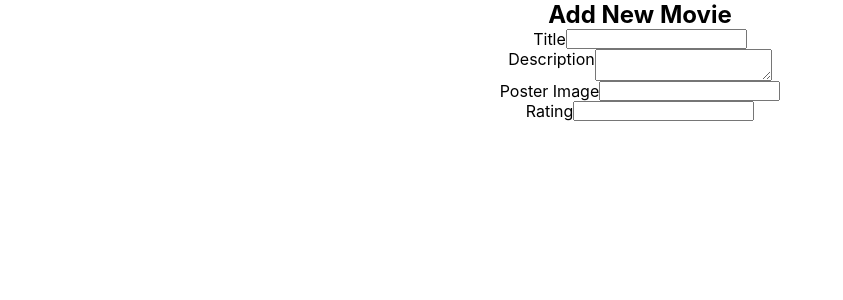
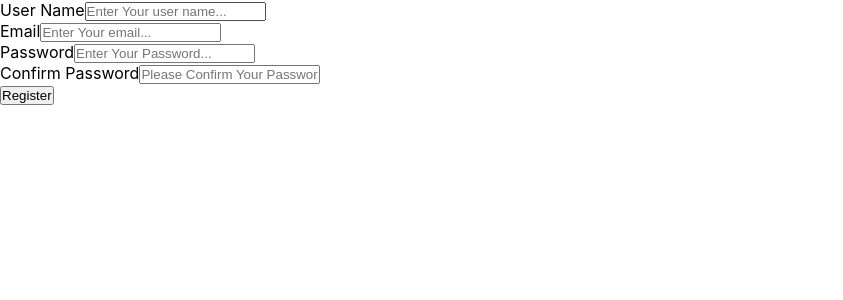
Before and after one commit to hassanelnajjar/HM-movies-react-app, a React (Create React App) app: page / in a window 1280 px wide. Shown: the top 300 px of the page, without its empty margins (0-843 px from the left). Built offline with nearby package versions, Linux system fonts and the light colour scheme.

Commit message:
add signup component and handle localstorage data

```diff
--- a/package.json
+++ b/package.json
@@ -9,6 +9,7 @@
     "prop-types": "^15.7.2",
     "react": "^17.0.1",
     "react-dom": "^17.0.1",
+    "react-router-dom": "^5.2.0",
     "react-scripts": "4.0.1",
     "web-vitals": "^0.2.4"
   },
--- a/src/App.js
+++ b/src/App.js
@@ -1,10 +1,10 @@
-import AddMovie from './components/AddMovie';
+import Signup from './components/Signup';
 import './App.css';
 
 function App() {
   return (
     <div className="App">
-      <AddMovie />
+      <Signup />
     </div>
   );
 }
--- /dev/null
+++ b/src/components/Signup/index.js
@@ -0,0 +1,102 @@
+import React, { Component } from 'react';
+import { Link } from 'react-router-dom';
+export default class SignUp extends Component {
+	state = {
+		username: '',
+		email: '',
+		password: '',
+		confirmPassword: '',
+	};
+
+	handleSubmit = (event) => {
+		event.preventDefault();
+		const {
+			target: [
+				{ value: username },
+				{ value: email },
+				{ value: password },
+				{ value: confirmPassword },
+			],
+		} = event;
+		const savedUsers = JSON.parse(localStorage.getItem('users')) || [];
+		const users = [
+			{
+				username,
+				email,
+				password,
+			},
+			...savedUsers,
+		];
+		localStorage.setItem('users', JSON.stringify(users));
+		// this.props.history.push('/login')
+	};
+  handleUsername = (event)=> {
+    const { target:{value}} = event
+    this.setState({username:value})
+  }
+  handleEmail = (event)=> {
+    const { target:{value}} = event
+    this.setState({email:value})
+  }
+  handlePassword = (event)=> {
+    const { target:{value}} = event
+    this.setState({password:value})
+  }
+  handleConfirmPassword = (event)=> {
+    const { target:{value}} = event
+    this.setState({confirmPassword:value})
+  }
+
+
+	render() {
+    const {confirmPassword,email,password,username} = this.state
+		return (
+			<>
+				<form onSubmit={this.handleSubmit}>
+					<div>
+						<label htmlFor='username'>User Name</label>
+						<input
+							type='text'
+              id='username'
+              value={username}
+              onChange={this.handleUsername}
+							placeholder='Enter Your user name...'
+						/>
+					</div>
+					<div>
+						<label htmlFor='Email'>Email</label>
+						<input
+							type='email'
+							id='username'
+              placeholder='Enter Your email...'
+              value={email}
+              onChange={this.handleEmail}
+						/>
+					</div>
+					<div>
+						<label htmlFor='Email'>Password</label>
+						<input
+							type='Password'
+							id='Password'
+              placeholder='Enter Your Password...'
+              value={password}
+              onChange={this.handlePassword}
+						/>
+					</div>
+					<div>
+						<label htmlFor='Email'>Confirm Password</label>
+						<input
+							type='Password'
+							id='Password'
+              placeholder='Please Confirm Your Password...'
+              value={confirmPassword}
+              onChange={this.handleConfirmPassword}
+						/>
+					</div>
+					{/* <p>Are You Registered ?... <Link>Login Here !!</Link></p> */}
+					<input type='submit' value='Register' />
+				</form>
+			</>
+		);
+	}
+}
```
Also changed, not shown: src/components/Signup/style.css (added), 2 other files (tests, documents, lock files or other folders).
